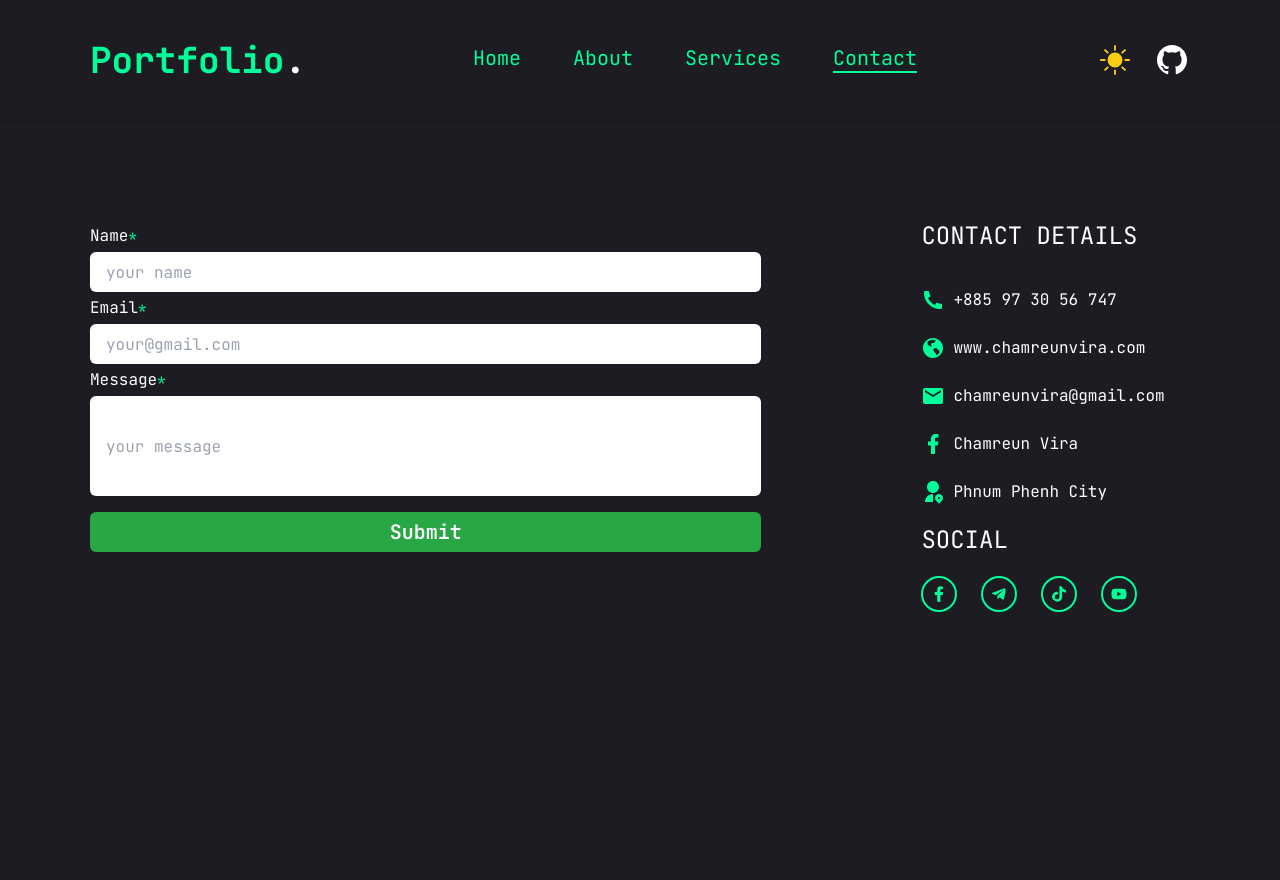
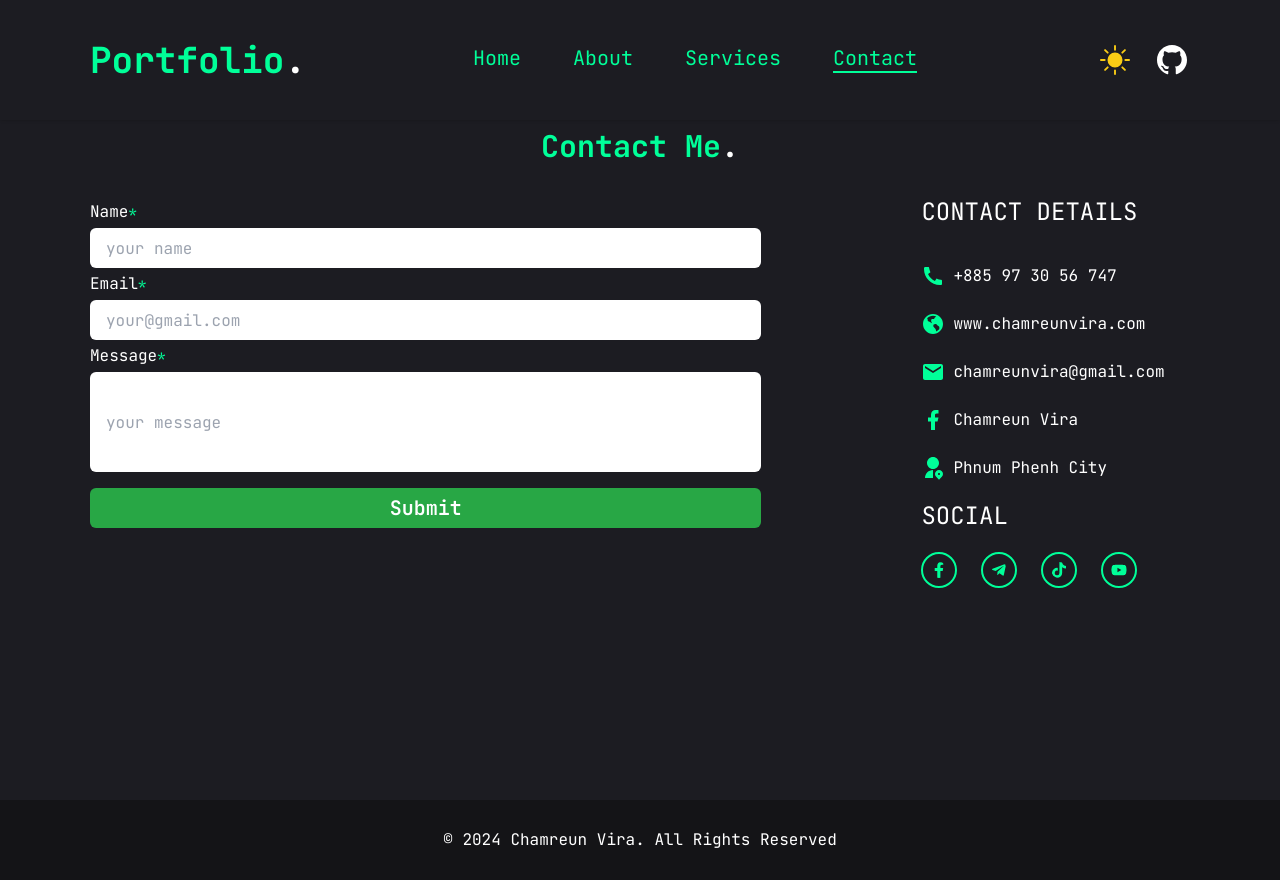
Before and after one commit to Vyrabot/ViraPortfolio, a React (Vite) app: page /contact in a window 1280 px wide. Before the commit the page ends 800 px from the top, so only its background shows below. Built offline with nearby package versions, Linux system fonts and the light colour scheme.

Commit message:
hello world

```diff
--- a/src/App.jsx
+++ b/src/App.jsx
@@ -4,6 +4,7 @@ import Home from "./components/Home";
 import About from "./components/About";
 import Services from "./components/Services";
 import Contact from "./components/Contact";
+import Footer from "./components/Footer";
 import { BrowserRouter, Routes, Route } from "react-router-dom";
 
 function App() {
@@ -16,6 +17,7 @@ function App() {
         <Route path="/services" element={<Services />} />
         <Route path="/contact" element={<Contact />} />
       </Routes>
+      <Footer />
     </BrowserRouter>
   );
 }
--- a/src/components/Contact.jsx
+++ b/src/components/Contact.jsx
@@ -13,7 +13,11 @@ function Contact() {
     Aos.init();
   }, []);
   return (
-    <section className="dark:bg-Primery bg-white min-h-[100vh] md:flex md:justify-between md:items-center main-container w-full relative z-1 pb-10 py-20 md:pt-32 lg:pt-32 xl:py-32 sm:overflow-hidden lg:overflow-hidden">
+    <section className="dark:bg-Primery bg-white min-h-[100vh] main-container w-full relative z-1 pb-10 py-20 md:pt-32 lg:pt-32 xl:py-32 sm:overflow-hidden lg:overflow-hidden">
+      <h1 className="text-accent text-center">
+        Contact Me<span className="dark:text-white text-Primery">. </span>
+      </h1>
+      <div>
         <div className="h-full w-full flex flex-col  mt-4 md:mt-8 md:flex-row justify-start md:gap-40">
           <div
             data-aos="fade-right"
@@ -90,6 +94,7 @@ function Contact() {
             </div>
           </div>
         </div>
+      </div>
     </section>
   );
 }
--- /dev/null
+++ b/src/components/Footer.jsx
@@ -0,0 +1,11 @@
+function Footer() {
+  return (
+    <div className="bg-servicesBg h-[80px] flex justify-center items-center">
+      <p className="font-xl dark:text-white text-white">
+        &copy; 2024 Chamreun Vira. All Rights Reserved
+      </p>
+    </div>
+  );
+}
+
+export default Footer;
--- a/src/components/Home.jsx
+++ b/src/components/Home.jsx
@@ -4,7 +4,7 @@ import Socail from "./UI/Socail";
 import Aos from "aos";
 import "aos/dist/aos.css";
 import Stat from "./Stat";
-
+import mainLogo from "../../src/assets/vira-main-log.png";
 function Home() {
   useEffect(() => {
     Aos.init();
@@ -20,7 +20,7 @@ function Home() {
         >
           <div className="relative bg-gray-700 w-[205px] h-[205px] sm:w-[255px] sm:h-[255px] md:w-[305px] md:h-[305px] lg:w-[405px] lg:h-[405px] flex items-center justify-center rounded-full overflow-hidden after:content-[''] after:absolute after:inset-x-[100px] after:-inset-y-12 after:bg-accent after:animate-spin hover:after:inset-[-1px] hover:after:bg-white">
             <img
-              src="../../src/assets/vira-main-log.png"
+              src={mainLogo}
               alt="logo"
               className="z-10 w-[200px] h-[200px] sm:w-[250px] sm:h-[250px] md:w-[300px] md:h-[300px] lg:w-[400px] lg:h-[400px] rounded-full object-cover"
             />
--- a/src/components/Navbar.jsx
+++ b/src/components/Navbar.jsx
@@ -12,7 +12,7 @@ function Navbar() {
         <div className="main-container flex justify-between items-center">
           <div>
             <h1 className="text-accent cursor-pointer text-2xl md:text-3xl lg:text-4xl font-bold">
-              Portfolio<span className="text-white">.</span>
+              Portfolio<span className="dark:text-white text-Primery">.</span>
             </h1>
           </div>
           <ul className="hidden md:flex items-center gap-7">
--- a/src/components/Services.jsx
+++ b/src/components/Services.jsx
@@ -55,7 +55,7 @@ function Services() {
     <section className="dark:bg-Primery bg-white min-h-[100vh] main-container w-full relative z-1 pb-10 py-20 md:pt-32 lg:pt-32 xl:py-32">
       <div data-aos="fade-in" data-aos-duration="3000" className="text-center">
         <h1 className="text-accent">
-          What i Do<span className="text-white">.</span>
+          What i Do<span className="dark:text-white text-Primery">.</span>
         </h1>
         <p className="dark:text-gray-400 text-gray-900">
           I offer the full spectrum of services to help org's work better.
--- a/src/components/UI/MainBtn.jsx
+++ b/src/components/UI/MainBtn.jsx
@@ -3,7 +3,7 @@ import React from "react";
 function HireBtn({ name }) {
   return (
     <div className="flex justify-center items-center">
-      <button className="relative z-10 overflow-hidden border-2 border-accent border-solid font-bold text-sm md:text-xl w-[100px] md:w-[150px] h-[40px] rounded-lg text-accent hover:text-white md:mt-8 mt-4  after:content-[''] after:bg-accent after:-z-10 after:absolute after:w-0 after:h-full after:bottom-0 after:left-0 hover:after:w-full hover:after:transition-all hover:after:duration-500">
+      <button className="relative z-10 overflow-hidden border-2 border-accent border-solid font-semibold text-sm md:text-xl w-[130px] md:w-[150px] h-[40px] rounded-lg text-accent hover:text-white md:mt-8 mt-4  after:content-[''] after:bg-accent after:-z-10 after:absolute after:w-0 after:h-full after:bottom-0 after:left-0 hover:after:w-full hover:after:transition-all hover:after:duration-500">
         {name}
       </button>
     </div>
```
Lines whose indentation alone changed are shown as unchanged.
